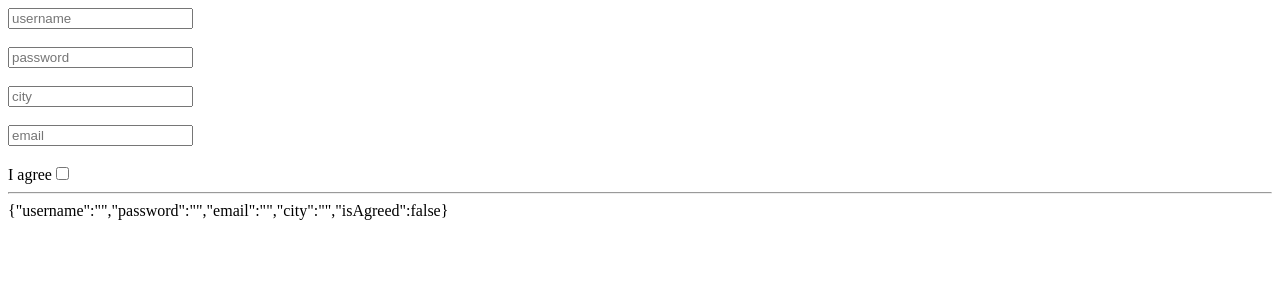
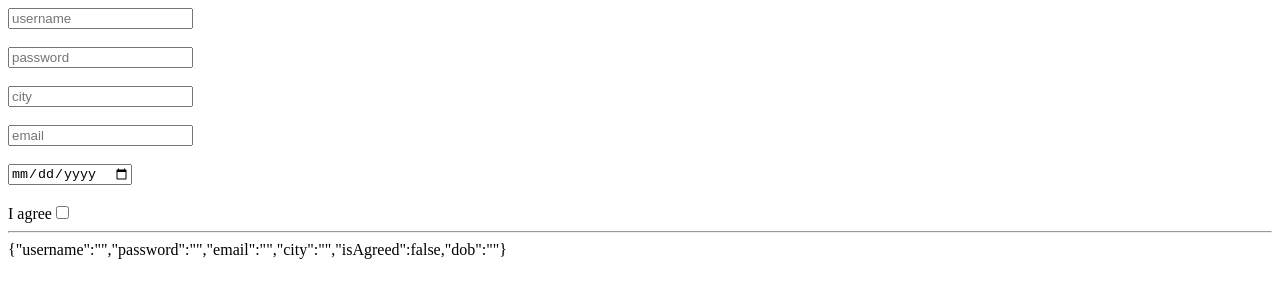
Before and after one commit to gavand-sagar/vite-project-feb-react-mui, a React (Vite) app: page / in a window 1280 px wide. Shown: the top 300 px of the page. Built offline with nearby package versions, Linux system fonts and the light colour scheme.

Commit message:
added date input

```diff
--- a/src/HandleInput/Lab2.tsx
+++ b/src/HandleInput/Lab2.tsx
@@ -13,7 +13,8 @@ export default function Lab2({ }: Props) {
         password: '',
         email: '',
         city: '',
-        isAgreed: false
+        isAgreed: false,
+        dob: ''
     })
 
     function handleChange(event: any) {
@@ -50,6 +51,9 @@ export default function Lab2({ }: Props) {
             <input name='email' placeholder='email' type='text' onChange={handleChange} />
             <br />
             <br />
+            <input name='dob' placeholder='dob' type='date' onChange={handleChange} />
+            <br />
+            <br />
             <label>I agree</label>
             <input name='isAgreed' type='checkbox' onChange={handleCheckbox} />
             <hr />
```
